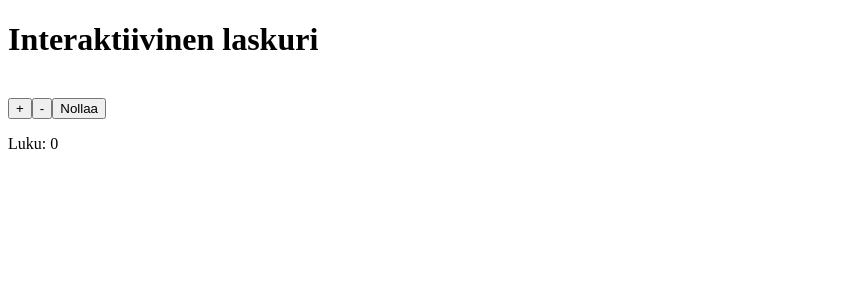
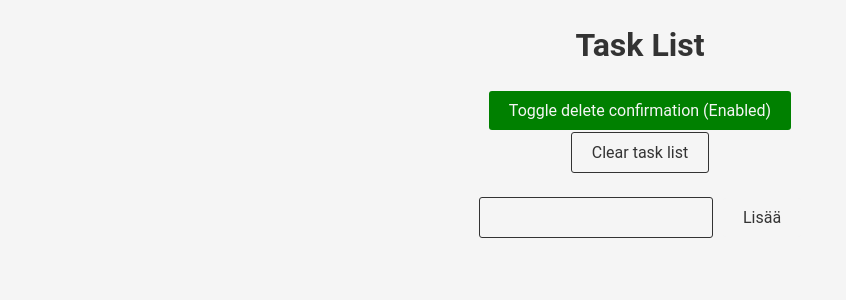
Before and after one commit to miskamero/Reactin-perusteet, a React (Create React App) app: page / in a window 1280 px wide. Shown: the top 300 px of the page, without its empty margins (0-846 px from the left). Built offline with nearby package versions, Linux system fonts and the light colour scheme.

Commit message:
Tehtävälista - Moodle

```diff
--- a/src/App.css
+++ b/src/App.css
@@ -1,187 +1,71 @@
-/* a gray bg color for the body */
-
 body {
-    background-color: #e1e1e1;
-    font-family: 'Open Sans', sans-serif;
-    font-size: 1em;
-    font-weight: 600;
-    color: #555;
-    transition: all 0.3s ease-out;
-}
-h1, h2 {
- color: #555;
-    font-family: 'Open Sans', sans-serif;
-    font-size: 2em;
-    font-weight: 600;
-    text-align: center;
-    margin: 10px;
-    padding: 10px;
-    border: 1px solid #ccc;
-    box-shadow: 0 2px 2px #ccc;
+    padding: 0;
+    margin: 0;
+    font-family: 'Roboto', sans-serif;
     background-color: #f5f5f5;
-    border-radius: 5px;
-    transition: all 0.3s ease-out;
+    color: #333;
+    font-size: 16px;
+    line-height: 1.5;
+    overflow-x: hidden;
+    -webkit-font-smoothing: antialiased;
+    -moz-osx-font-smoothing: grayscale;
+    -webkit-tap-highlight-color: rgba(0,0,0,0);
+    -webkit-touch-callout: none;
+    -webkit-user-select: none;
+    -moz-user-select: none;
+    -ms-user-select: none;
+    user-select: none;
 }
 
-.inputNameAndNumber {
+.mainDiv {
     display: flex;
     flex-direction: column;
+    height: 100vh;
+    justify-content: flex-start;
     align-items: center;
-    justify-content: center;
-    margin: 10px;
-    padding: 10px;
-    border: 1px solid #ccc;
-    box-shadow: 0 2px 2px #ccc;
-    width: 300px;
-    height: fit-content;
-    text-align: center;
-    background-color: #f5f5f5;
-    border-radius: 5px;
-    font-family: 'Open Sans', sans-serif;
-    font-size: 1em;
-    font-weight: 600;
-    color: #555;
-    transition: all 0.3s ease-out;
-}
-
-.addedPerson {
-    display: flex;
-    flex-direction: column;
-    align-items: center;
-    justify-content: center;
-    margin: 10px;
-    padding: 10px;
-    border: 1px solid #ccc;
-    box-shadow: 0 2px 2px #ccc;
-    width: 300px;
-    height: 20px;
-    text-align: center;
-    background-color: #f5f5f5;
-    border-radius: 5px;
-    font-family: 'Open Sans', sans-serif;
-    font-size: 1em;
-    font-weight: 600;
-    color: #555;
-    transition: all 0.3s ease-out;
-    opacity: 0;
-    margin-left: auto;
-    margin-right: auto;
-}
-
-.addedPerson button:hover {
-    background-color: #ccc;
-    cursor: pointer;
-}
-
-.namesAndButtonsGrid {
-    display: grid;
-    grid-template-columns: 1fr 1fr;
-    grid-gap: 10px;
-    margin: 10px;
-    padding: 10px;
-    border: 1px solid #ccc;
-    box-shadow: 0 2px 2px #ccc;
-    text-align: center;
-    background-color: #f5f5f5;
-    border-radius: 5px;
-    font-family: 'Open Sans', sans-serif;
-    font-size: 1em;
-    font-weight: 600;
-    color: #555;
-    transition: all 0.3s ease-out;
-    place-content: center;
-    place-items: center;
-    width: 30%
 }
 
 button {
-    margin: 10px;
-    padding: 6px;
-    border: 1px solid #ccc;
-    box-shadow: 0 2px 2px #ccc;
-    text-align: center;
+    font-family: 'Roboto', sans-serif;
+    font-size: 16px;
+    border: none;
+    border-radius: 3px;
+    padding: 10px 20px;
+    cursor: pointer;
     background-color: #f5f5f5;
-    border-radius: 5px;
-    font-family: 'Open Sans', sans-serif;
-    font-size: 1em;
-    font-weight: 600;
-    color: #555;
-    transition: all 0.3s ease-out;
-    width: fit-content;
-    height: fit-content;
-    cursor: pointer;
+    color: #333;
+    transition: all 0.3s ease;
 }
 
-.contactsContainer {
-    display: flex;
-    flex-direction: row;
-    justify-content: space-around;
-    align-items: center;
-    flex-wrap: wrap;
-    height: 100%;
-    row-gap: 4px;
-    column-gap: 4px;
-    margin: 10px;
-    padding: 10px;
-    border: 1px solid #ccc;
-    box-shadow: 0 2px 2px #ccc;
-    text-align: center;
-    background-color: #f5f5f5;
-    border-radius: 5px;
-    font-family: 'Open Sans', sans-serif;
-    font-weight: 600;
-    color: #555;
-    transition: all 0.3s ease-out;
+button:hover {
+    background-color: #333 !important;
+    color: #f5f5f5;
 }
 
-.formClass {
-    width: 100%;
+.confirmButton {
+    background-color: #333;
+    color: #f5f5f5;
+    background-color: green;
+    border-color: green;
 }
 
-.filterClass {
-    width: 20%;
-    min-width: 200px;
-    margin: 10px;
-    padding: 10px;
-    border: 1px solid #ccc;
-    box-shadow: 0 2px 2px #ccc;
-    text-align: center;
-    background-color: #f5f5f5;
-    border-radius: 5px;
-    font-family: 'Open Sans', sans-serif;
-    font-size: 1em;
-    font-weight: 600;
-    color: #555;
-    transition: all 0.3s ease-out;
+button:last-child {
+    margin-left: 10px;
 }
 
-@media (max-width: 768px) {
-    .contactsContainer {
-        flex-direction: column;
-    }
-    .inputNameAndNumber {
-        font-size: 0.8em;
-    }
-    .namesAndButtonsGrid {
-        font-size: 0.8em;
-        width: 70%;
-    }
-    /* } below code centers the button */
-    .formClass {
-        display: flex;
-        flex-direction: column;
-        align-items: center;
-        justify-content: center;
-    }
-    .addedPerson {
-        font-size: 0.8em;
-    }
-    .addButton{
-        width: 320px;
-        padding-right: 10px;
-        padding-left: 10px;
-    }
-    .contactsContainer {
-        font-size: 0.8em;
-    }
+.clearButton {
+    margin-top: 2px;
+    border: #333 1px solid;
 }
+
+input {
+    font-family: 'Roboto', sans-serif;
+    font-size: 16px;
+    border: none;
+    border-radius: 3px;
+    padding: 10px 6px;
+    background-color: #f5f5f5;
+    color: #333;
+    transition: all 0.3s ease;
+    border: 1px solid #333;
+}
--- a/src/App.js
+++ b/src/App.js
@@ -1,22 +1,80 @@
 import React, { useState } from 'react';
+import './App.css';
 
-const Counter = () => {
-  const [counter, setCounter] = useState(0);
+const AddTask = () => {
+  const [tasks, setTasks] = useState([]);
+  const [newTask, setNewTask] = useState('');
+  const addTask = (e) => {
+    e.preventDefault();
+    setTasks([...tasks, newTask]);
+    setNewTask('');
+  };
   return (
     <div>
-      <button onClick={() => setCounter( counter + parseInt(prompt("Anna luku")))}>+</button>
-      <button onClick={() => setCounter( counter - parseInt(prompt("Anna luku")))}>-</button>
-      <button onClick={() => setCounter(0)}>Nollaa</button>
-      <p>Luku: {counter}</p>
+      <form onSubmit={addTask}>
+        <input value={newTask} onChange={(e) => setNewTask(e.target.value)} />
+        <button type="submit">Lisää</button>
+      </form>
+      <TaskList tasks={tasks} setTasks={setTasks} />
+    </div>
+  );
+};
+
+const TaskList = ({ tasks, setTasks }) => {
+  const deleteTask = (task) => {
+    if (window.confirm(`Delete task ${task}?`) === false) {
+      return;
+    }else{
+      const updatedTasks = tasks.filter((t) => t !== task);
+      setTasks(updatedTasks);
+    }
+  };
+  return (
+    <div>
+      <ol>
+        {tasks.map((task, index) => (
+          <Task key={index} task={task} deleteTask={deleteTask} />
+        ))}
+      </ol>
+    </div>
+  );
+};
+
+const Task = ({ task, deleteTask }) => {
+  return (
+    <div>
+      <li>
+        {task} <button type="button" onClick={() => deleteTask(task)}>Delete</button>
+      </li>
     </div>
   );
 };
 
 const App = () => {
+  // Function that disables confirmation when deleting a task
+  let confirm = 0;
+  const confirmationDisable = () => {
+    if(confirm === 0){
+      confirm = 1;
+      document.querySelector('.confirmButton').innerHTML = 'Toggle delete confirmation (disabled)';
+      document.querySelector('.confirmButton').style.backgroundColor = 'red';
+      document.querySelector('.confirmButton').style.borderColor = 'red';
+    }else{
+      confirm = 0;
+      document.querySelector('.confirmButton').innerHTML = 'Toggle delete confirmation (enabled)';
+      document.querySelector('.confirmButton').style.backgroundColor = 'green';
+      document.querySelector('.confirmButton').style.borderColor = 'green';
+    }
+  };
   return (
-    <div>
-      <h1>Interaktiivinen laskuri</h1><br/>
-      <Counter />
+    <div className='mainDiv'>
+      <h1>Task List</h1>
+      {/* Button that disables confirmation when deleting a task */}
+      <button className='confirmButton' type="button" onClick={() => confirmationDisable()}>Toggle delete confirmation (Enabled)</button>
+      {/* Button that clears the task list */}
+      <button className='clearButton' type="button" onClick={() => window.location.reload()}>Clear task list</button>
+      <br />
+      <AddTask />
     </div>
   );
 };
```
